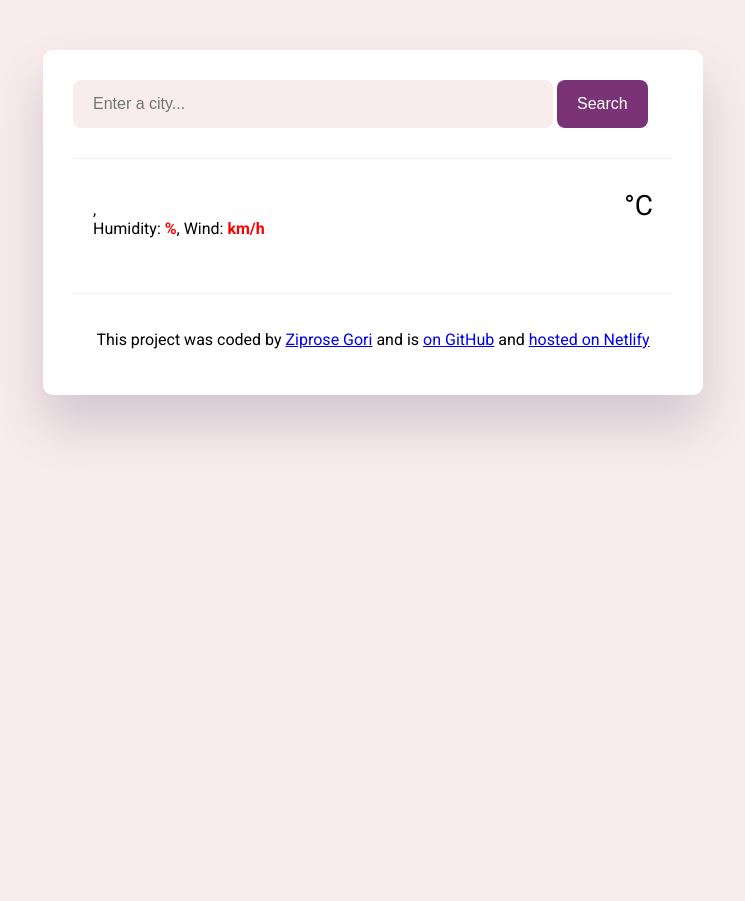
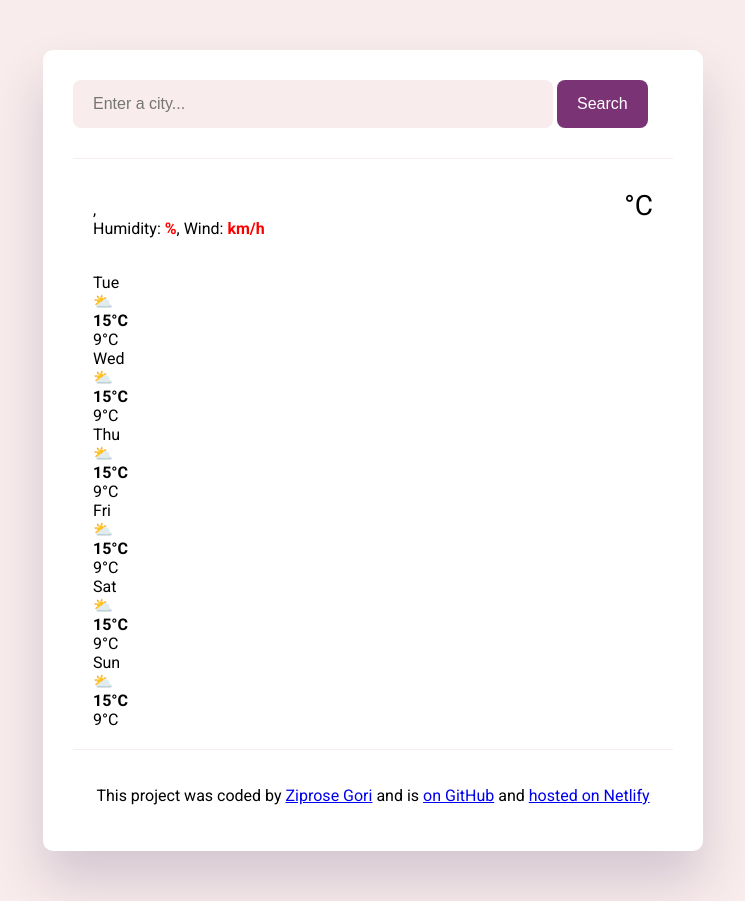
Before and after one commit to Ziprose-Gori/aura.app, a plain HTML site: page index.html in a window 1280 px wide. Shown: the whole page, without its empty margins (267-1012 px from the left). Before the commit the page ends 800 px from the top, so only its background shows below. Drawn offline with nearby package versions, Linux system fonts and the light colour scheme; no server answers.

Commit message:
Added weather forecast

```diff
--- a/index.html
+++ b/index.html
@@ -23,11 +23,13 @@
       <div class="city-data">
         <div>
           <h1 id="city"></h1>
+          <div class="container-details">
           <p>
             <span id="time"></span>, <span id="description"></span>
           </br>
             Humidity: <strong><span id="humidity-data"></span>%</strong>, Wind: <strong><span id="wind-speed"></span>km/h</strong>
           </p>
+          </div>
         </div>
         <div>
           <span class="city-data-icon" id="icon"></span>
@@ -35,14 +37,78 @@
           <span class="city-data-unit">°C</span>
         </div>
       </div>
+      <div class="forecast-container">
+      <div class="forecast-day">
+        <div class="forecast-date">Tue</div>
+        <div class="forecast-icon">⛅</div>
+        <div class="forecast-temperatures">
+          <div class="forecast-temperature">
+            <strong>15°C</strong>
+          </div>
+          <div class="forecast-temperature">9°C</div>
+        </div>
+      </div>
+      <div class="forecast-day">
+        <div class="forecast-date">Wed</div>
+        <div class="forecast-icon">⛅</div>
+        <div class="forecast-temperatures">
+          <div class="forecast-temperature">
+            <strong>15°C</strong>
+          </div>
+          <div class="forecast-temperature">9°C</div>
+        </div>
+      </div>
+      <div class="forecast-day">
+        <div class="forecast-date">Thu</div>
+        <div class="forecast-icon">⛅</div>
+        <div class="forecast-temperatures">
+          <div class="forecast-temperature">
+            <strong>15°C</strong>
+          </div>
+          <div class="forecast-temperature">9°C</div>
+        </div>
+      </div>
+      <div class="forecast-day">
+        <div class="forecast-date">Fri</div>
+        <div class="forecast-icon">⛅</div>
+        <div class="forecast-temperatures">
+          <div class="forecast-temperature">
+            <strong>15°C</strong>
+          </div>
+          <div class="forecast-temperature">9°C</div>
+        </div>
+      </div>
+      <div class="forecast-day">
+        <div class="forecast-date">Sat</div>
+        <div class="forecast-icon">⛅</div>
+        <div class="forecast-temperatures">
+          <div class="forecast-temperature">
+            <strong>15°C</strong>
+          </div>
+          <div class="forecast-temperature">9°C</div>
+        </div>
+      </div>
+      <div class="forecast-day">
+        <div class="forecast-date">Sun</div>
+        <div class="forecast-icon">⛅</div>
+        <div class="forecast-temperatures">
+          <div class="forecast-temperature">
+            <strong>15°C</strong>
+          </div>
+          <div class="forecast-temperature">9°C</div>
+        </div>
+      </div>
+    </div>
     </main>
     <footer>
+      <div class="container-details">
         <p>
           This project was coded by
           <a href="https://github.com/Ziprose-Gori" target="_blank">Ziprose Gori</a> and is
           <a href="https://github.com/Ziprose-Gori/forecast.app" target="_blank"> on GitHub</a> and
           <a href="https://climaloop.netlify.app/" target="_blank">hosted on Netlify</a>
         </p>
+      </div>
     </footer>
   </div>
   </body>
```
